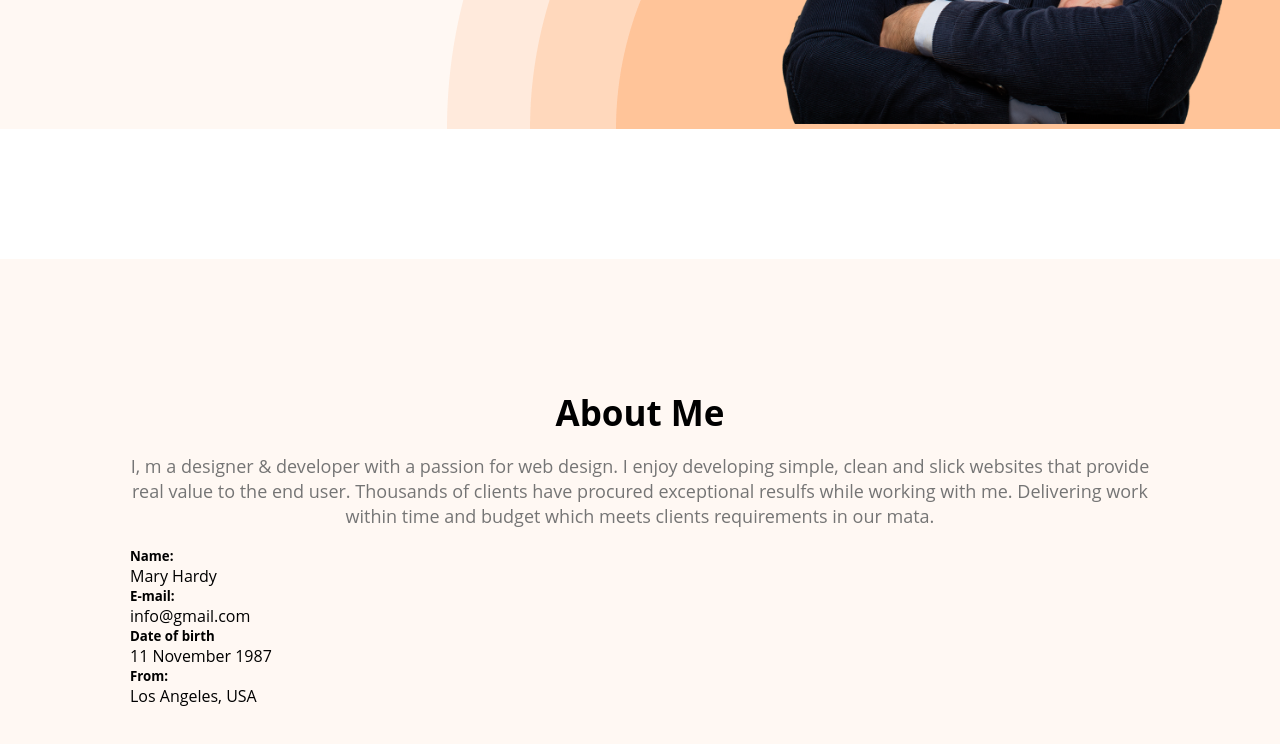
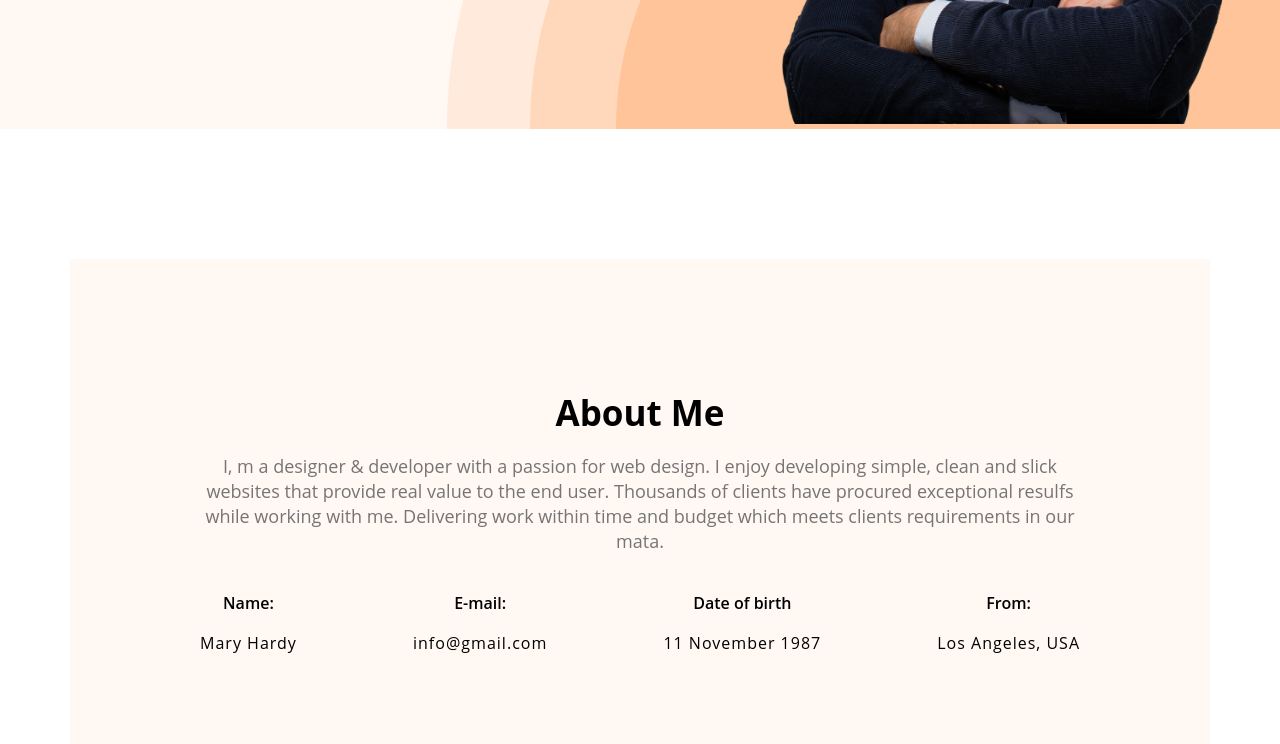
Before and after one commit to Adriyan-Ahmed/Mary-Portfolio, a plain HTML site: page index.html in a window 1280 px wide. Shown: the part 636-1380 px from the top of the page. Drawn offline with Linux system fonts and the light colour scheme.

Commit message:
main layout issue solved

```diff
--- a/index.css
+++ b/index.css
@@ -100,6 +100,11 @@ nav ul li {
     background-position: bottom right;
 }
 
+main {
+    max-width: 1140px;
+    margin: auto;
+}
+
 .about-section {
     margin: 130px 0px;
     padding: 130px ;
@@ -120,3 +125,25 @@ nav ul li {
     margin: 18px 0px;
     line-height: 25px;
 }
+
+.about-info {
+    display: flex;
+    justify-content: space-between;
+    margin: 20px 0px;
+}
+
+.info-container {
+    text-align: center;
+}
+
+
+.info-title {
+    font-size: 16px;
+    font-weight: 600;
+    margin: 18px 0px;
+}
+
+.info-description {
+    font-size: 16px;
+    letter-spacing: 1px;
+}
--- a/index.html
+++ b/index.html
@@ -45,7 +45,7 @@
                 </p>
             </div>
             <div class="about-info">
-                <div>
+                <div class="info-container">
                     <h5 class="info-title">
                         Name:
                     </h5>
@@ -53,7 +53,7 @@
                         Mary Hardy
                     </p>
                 </div>
-                <div>
+                <div class="info-container">
                     <h5 class="info-title">
                         E-mail:
                     </h5>
@@ -61,7 +61,7 @@
                         info@gmail.com
                     </p>
                 </div>
-                <div>
+                <div class="info-container">
                     <h5 class="info-title">
                         Date of birth
                     </h5>
@@ -69,7 +69,7 @@
                         11 November 1987
                     </p>
                 </div>
-                <div>
+                <div class="info-container">
                     <h5 class="info-title">
                         From:
                     </h5>
```
